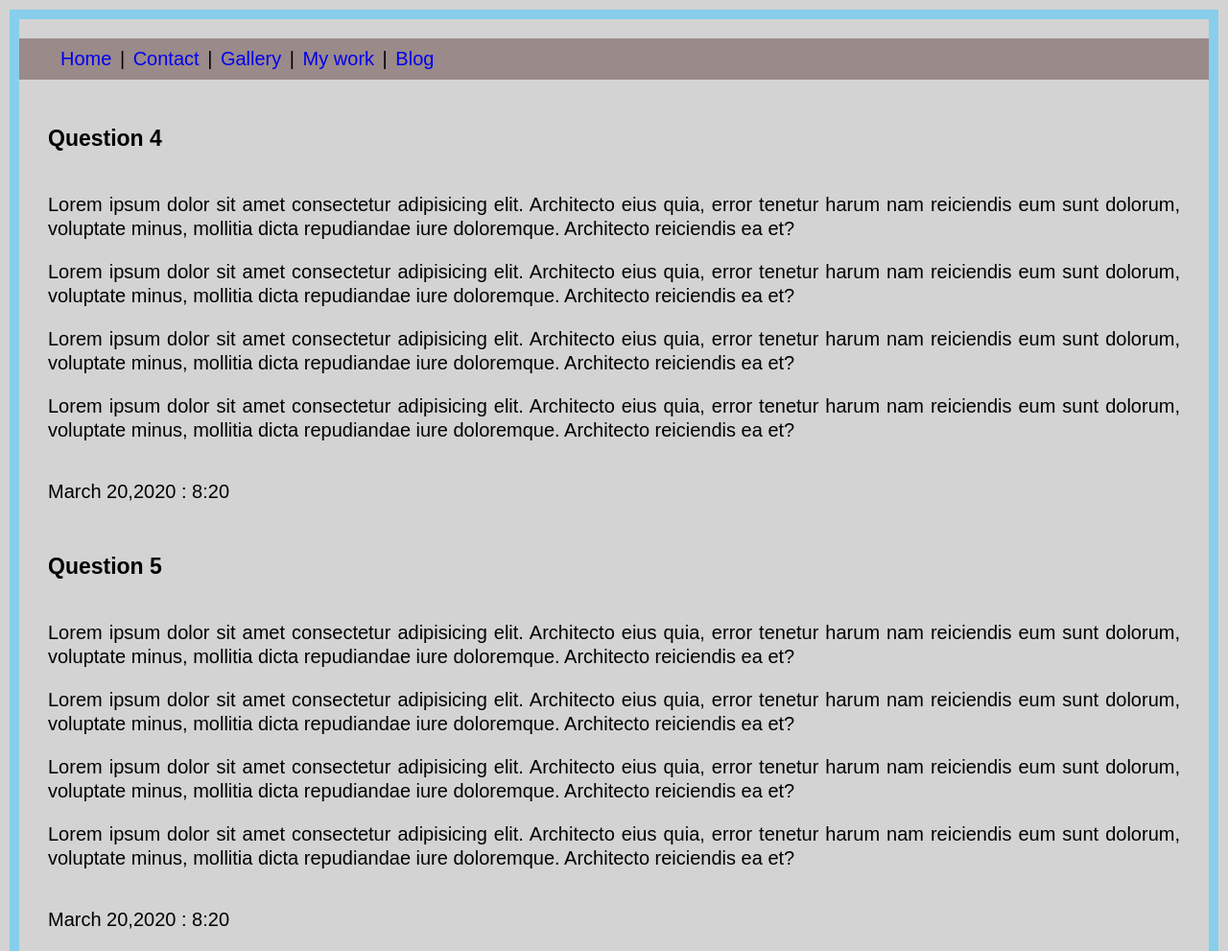
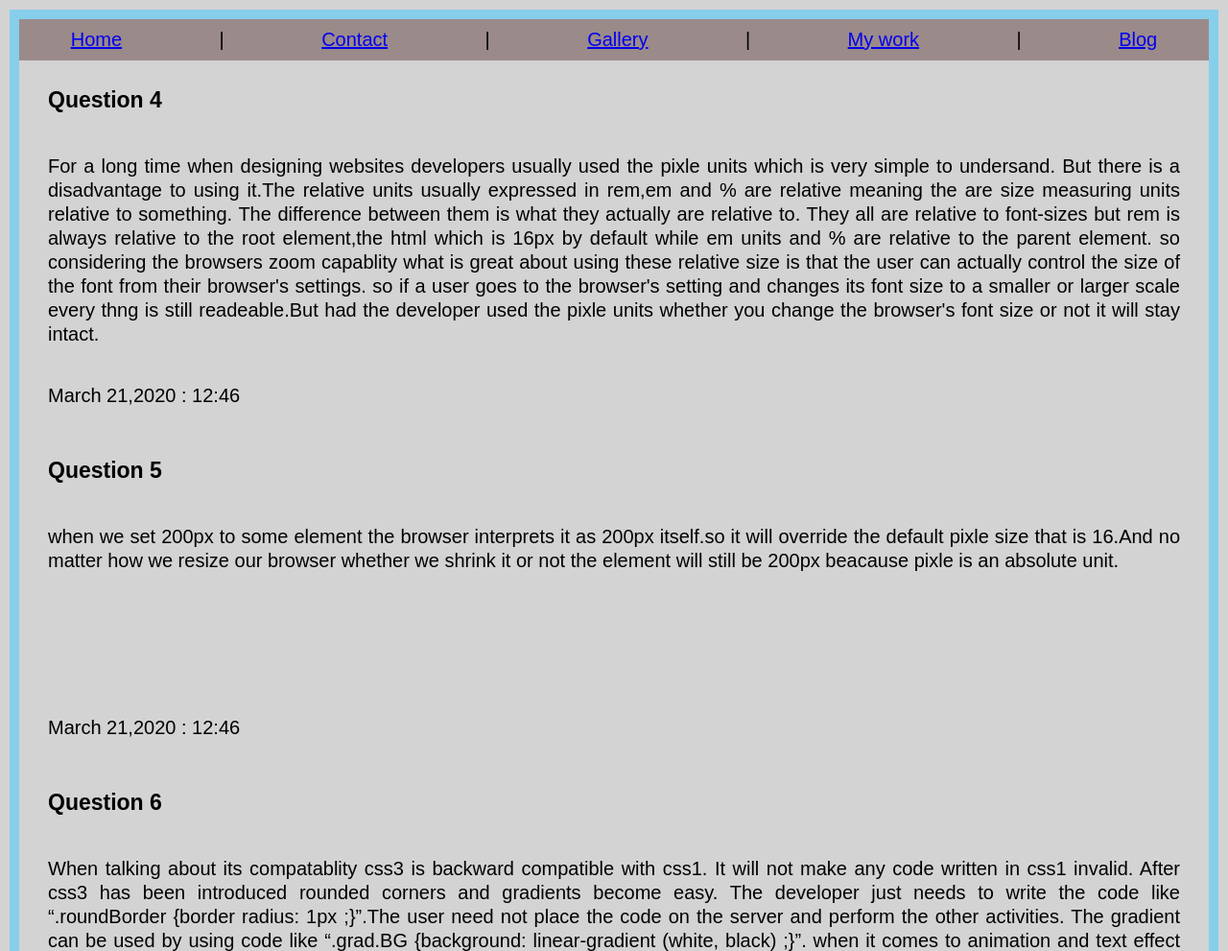
Before and after one commit to saron-tamirat/Mycv, a plain HTML site: page blog.html in a window 1280 px wide. Shown: the top 991 px of the page at 96% size. Drawn offline with Linux system fonts and the light colour scheme.

Commit message:
This is the last commit

```diff
--- a/asset/css/style.css
+++ b/asset/css/style.css
@@ -36,15 +36,19 @@ article{
     font-style: italic;
 
 }
-nav>ul>li{
-    display: inline-block;
+nav{
+    display: flex;
     padding: 10px 3px;
+    flex-direction: row;
+    justify-content: space-around;
 
 
 }
-nav>ul>li>a{
-    text-decoration: none;
-}
+@media only screen and (min-width: 768px) {
+    nav { flex-direction: row; }
+  }
+
+
 img{
     float: left;
     margin-right: 20px;
--- a/asset/css/style1.css
+++ b/asset/css/style1.css
@@ -17,6 +17,24 @@ body{
     flex-direction: row;
     flex-wrap: wrap;
 }
+nav{
+
+   display: flex;
+   flex-direction: row;
+   margin-left: 5px;
+   margin-right:20px ;
+   margin-bottom: 5px;
+   padding: 10px;
+   border-bottom: 1px solid black;
+   flex-wrap: wrap;
+   justify-content: space-around;
+
+}
+@media only screen and (min-width: 768px) {
+    nav { flex-direction: row; }
+  }
+
+
 div{
 
     margin-left: 5px;
--- a/asset/css/style2.css
+++ b/asset/css/style2.css
@@ -18,7 +18,15 @@ nav{
     margin-bottom: 5px;
     padding: 10px;
     border-bottom: 1px solid black;
+    display: flex;
+   flex-direction: row;
+   justify-content: space-around;
+   flex-wrap: wrap;
 }
+@media only screen and (min-width: 768px) {
+    nav { flex-direction: row; }
+  }
+
 
 .heading{
     text-transform: uppercase;
--- a/blog.html
+++ b/blog.html
@@ -9,37 +9,37 @@
 <body>
     <header>
         <nav>
-            <ul>
-                <li><a href="index.html">Home</a></li> |
-                <li><a href="contact.html">Contact</a></li> |
-                <li><a href="gallery.html">Gallery</a></li> |
-                <li><a href="myworks.html">My work</a></li> |
-                <li><a href="blog.html">Blog</a></li>
-            </ul>
+
+                <a href="index.html">Home</a> |
+                <a href="contact.html">Contact</a> |
+                <a href="gallery.html">Gallery</a> |
+                <a href="myworks.html">My work</a> |
+                <a href="blog.html">Blog</a>
+
         </nav>
     </header>
     <div id="content">
         <section>
             <p class="title" >Question 4</p>
             <article>
-                <p>Lorem ipsum dolor sit amet consectetur adipisicing elit. Architecto eius quia, error tenetur harum nam reiciendis eum sunt dolorum, voluptate minus, mollitia dicta repudiandae iure doloremque. Architecto reiciendis ea et?</p>
-                <p>Lorem ipsum dolor sit amet consectetur adipisicing elit. Architecto eius quia, error tenetur harum nam reiciendis eum sunt dolorum, voluptate minus, mollitia dicta repudiandae iure doloremque. Architecto reiciendis ea et?</p>
-                <p>Lorem ipsum dolor sit amet consectetur adipisicing elit. Architecto eius quia, error tenetur harum nam reiciendis eum sunt dolorum, voluptate minus, mollitia dicta repudiandae iure doloremque. Architecto reiciendis ea et?</p>
-                <p>Lorem ipsum dolor sit amet consectetur adipisicing elit. Architecto eius quia, error tenetur harum nam reiciendis eum sunt dolorum, voluptate minus, mollitia dicta repudiandae iure doloremque. Architecto reiciendis ea et?</p>
+               <p>For a long time when designing websites developers usually used the pixle units which is very simple to undersand.
+                   But there is a disadvantage  to using it.The relative units usually expressed in rem,em and % are relative meaning the are size measuring units relative to something.
+                   The difference between them is what they actually are relative to. They all are relative to font-sizes but
+                    rem is always relative to the root element,the html which is 16px by default while em units and % are relative to the parent element.
+                    so considering the browsers zoom capablity what is great about using these relative size is that the user can actually control the size of the font from their browser's settings. so if a user goes to
+                     the browser's setting and changes its font size to a smaller or larger scale every thng is still readeable.But had the developer used the pixle units
+                    whether you change  the browser's font size or not it will stay intact.  </p>
             </article>
-            <p class="Date">March 20,2020 : 8:20</p>
+            <p class="Date">March 21,2020 : 12:46</p>
 
 
         </section>
         <section>
             <p class="title" >Question 5</p>
             <article>
-                <p>Lorem ipsum dolor sit amet consectetur adipisicing elit. Architecto eius quia, error tenetur harum nam reiciendis eum sunt dolorum, voluptate minus, mollitia dicta repudiandae iure doloremque. Architecto reiciendis ea et?</p>
-                <p>Lorem ipsum dolor sit amet consectetur adipisicing elit. Architecto eius quia, error tenetur harum nam reiciendis eum sunt dolorum, voluptate minus, mollitia dicta repudiandae iure doloremque. Architecto reiciendis ea et?</p>
-                <p>Lorem ipsum dolor sit amet consectetur adipisicing elit. Architecto eius quia, error tenetur harum nam reiciendis eum sunt dolorum, voluptate minus, mollitia dicta repudiandae iure doloremque. Architecto reiciendis ea et?</p>
-                <p>Lorem ipsum dolor sit amet consectetur adipisicing elit. Architecto eius quia, error tenetur harum nam reiciendis eum sunt dolorum, voluptate minus, mollitia dicta repudiandae iure doloremque. Architecto reiciendis ea et?</p>
+                <p>when we set 200px to some element the browser interprets it as 200px itself.so it will override the default pixle size that is 16.And no matter how we resize our browser whether we shrink it or not the element will still be 200px beacause pixle is an absolute unit.</p>
             </article>
-            <p class="Date">March 20,2020 : 8:20</p>
+            <p class="Date">March 21,2020 : 12:46</p>
 
 
         </section>
@@ -61,7 +61,7 @@
                           elements with respect to their position in the parent and empty target elements that
                            do not have text or children like elements such as empty paragraph tag.</p>.
             </article>
-            <p class="Date">March 20,2020 : 8:20</p>
+            <p class="Date">March 21,2020 : 12:46</p>
 
 
         </section>
```
Also changed, not shown: contact.html (+5 -2 lines), index.html (+10 -7 lines), myworks.html (+5 -2 lines).
